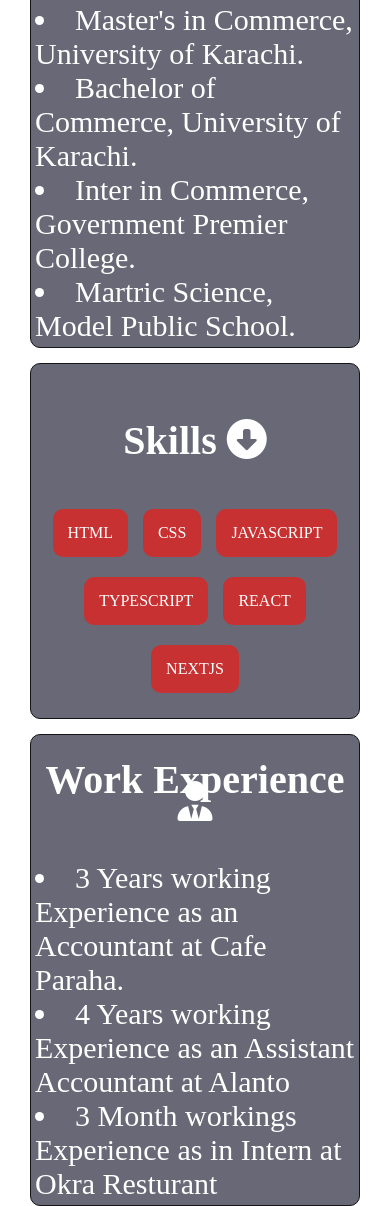
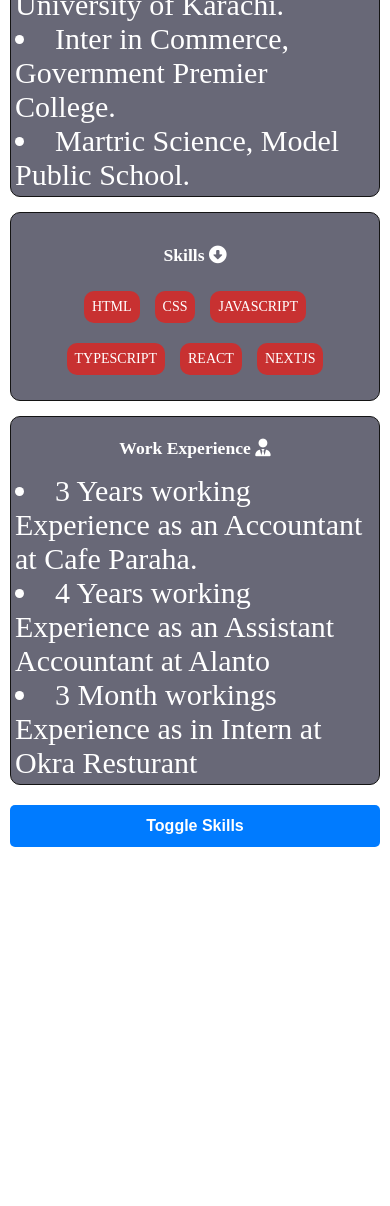
Before and after one commit to ayazahmed07/01-Hackathon-Resume-Builder-GIAIC, a plain HTML site: page resume.html in a window 390 px wide. Shown: the part 552-1758 px from the top of the page. After the commit the page ends 1429 px from the top, so only its background shows below. Drawn offline with Linux system fonts and the light colour scheme.

Commit message:
final version

```diff
--- a/main.js
+++ b/main.js
@@ -1,16 +1,9 @@
-// Ensure that this code runs when the DOM is fully loaded
-document.addEventListener('DOMContentLoaded', function () {
-    // Get the button and the skills section
-    var toggleSkillsButton = document.getElementById('toggle-skills');
+// Select the skills section and the toggle button
+var toggleSkillsButton = document.getElementById('toggle-skils');
 var skillsSection = document.getElementById('skills');
-    // Set the initial display state of the skills section
-    if (skillsSection) {
-        skillsSection.style.display = 'block'; // Initially visible
-    }
-    // Add event listener to toggle the skills section
-    if (toggleSkillsButton && skillsSection) {
+// Add a click event listener to the button
 toggleSkillsButton.addEventListener('click', function () {
-            // Toggle the display state of the skills section
+    // Toggle the display of the skills section
     if (skillsSection.style.display === 'none') {
         skillsSection.style.display = 'block';
     }
@@ -18,5 +11,3 @@ document.addEventListener('DOMContentLoaded', function () {
         skillsSection.style.display = 'none';
     }
 });
-    }
-});
--- a/resume.html
+++ b/resume.html
@@ -98,5 +98,6 @@
 
    <!-- Button to Toggle Skills Section -->
     <button id="toggle-skils"> Toggle Skills </button>
+    <script src="main.js"></script>
   </body>
 </html>
--- a/styles.css
+++ b/styles.css
@@ -95,36 +95,73 @@ ul:hover {
   transition: background-color 0.7s ease, color 0.7s ease;
 }
 
+button {
+    display: block;
+    width: 20%;
+    padding: 12px;
+    background-color: #1d72b8;
+    color: #ffffff;
+    border: none;
+    border-radius: 5px;
+    cursor: pointer;
+    font-size: 1.1em;
+    font-weight: bold;
+    margin: 20px auto;
+}
 
+/* Button styling */
 button {
-  padding: 15px 15px;
-  background-color: #d62b2b;
+  padding: 10px 20px;
+  background-color: #007bff;
   color: white;
-    border-radius: 5px;
+  border: none;
+  border-radius: 5px;
   cursor: pointer;
-  text-align: center;
-  line-height: 2px;
+  font-size: 16px;
 }
 
 button:hover {
-  background-color: #555;
-  text-align: center;
+  background-color: #0056b3;
 }
 
-@media (max-width: 600px) {
+/* Mobile Responsive Design */
+@media (max-width: 768px) {
   body {
-    margin: 10px;
+    padding: 10px;
   }
 
   section {
     padding: 15px;
   }
 
-  h2 {
-    font-size: 1.2rem;
+  h1, h3 {
+    font-size: 1.3rem;
+  }
+
+  .profile-pic {
+    width: 120px;
+    height: 120px;
   }
 
   button {
     width: 100%;
+    padding: 15px;
+    font-size: 18px;
+  }
+
+  ul {
+    font-size: 14px;
+    padding: 8px;
   }
 }
+
+@media (max-width: 480px) {
+  h1, h3 {
+    font-size: 1.1rem;
+  }
+
+  button {
+    font-size: 16px;
+    padding: 12px;
+  }
+}
```
Also changed, not shown: 1 other file. Lines whose indentation alone changed are shown as unchanged.
